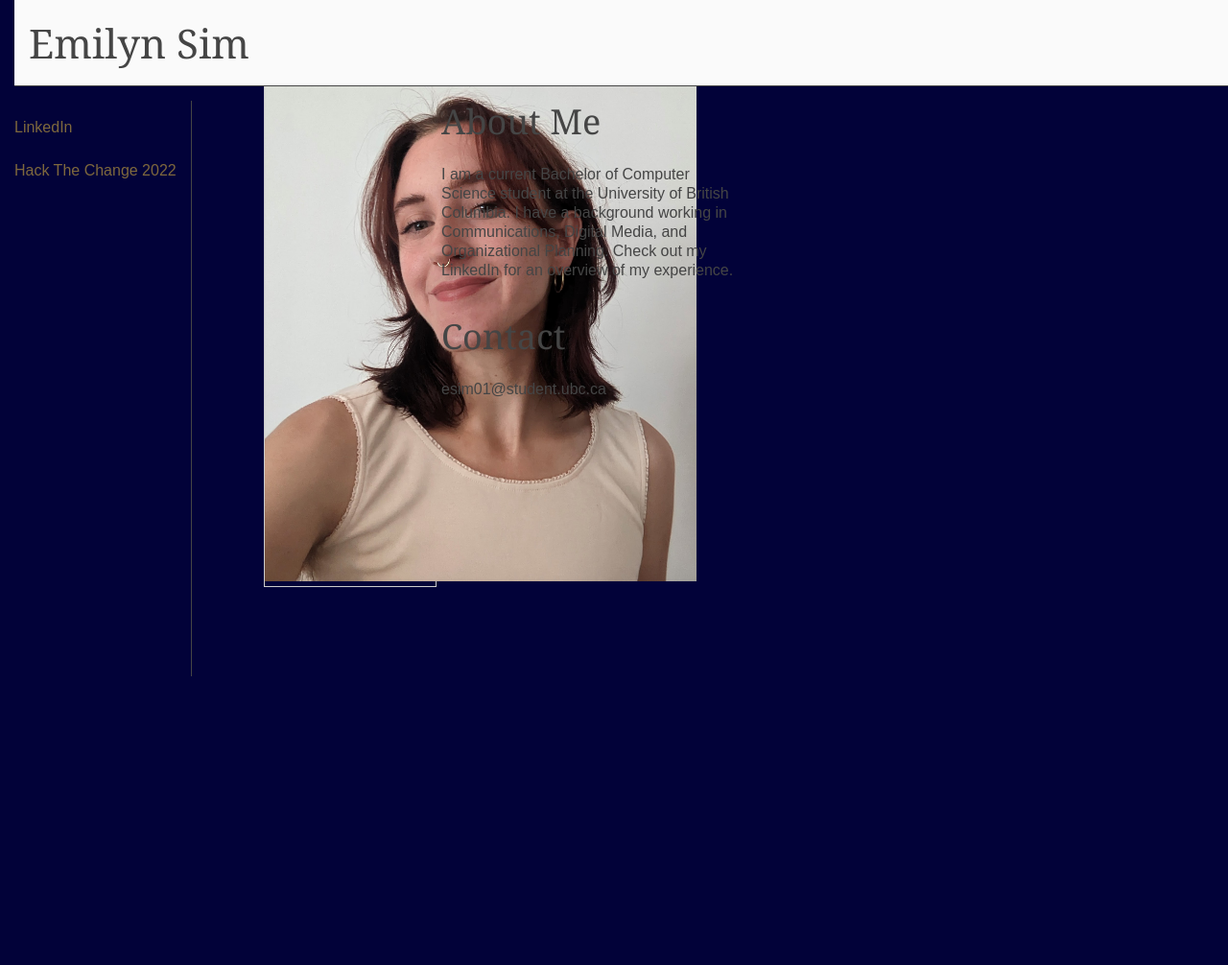
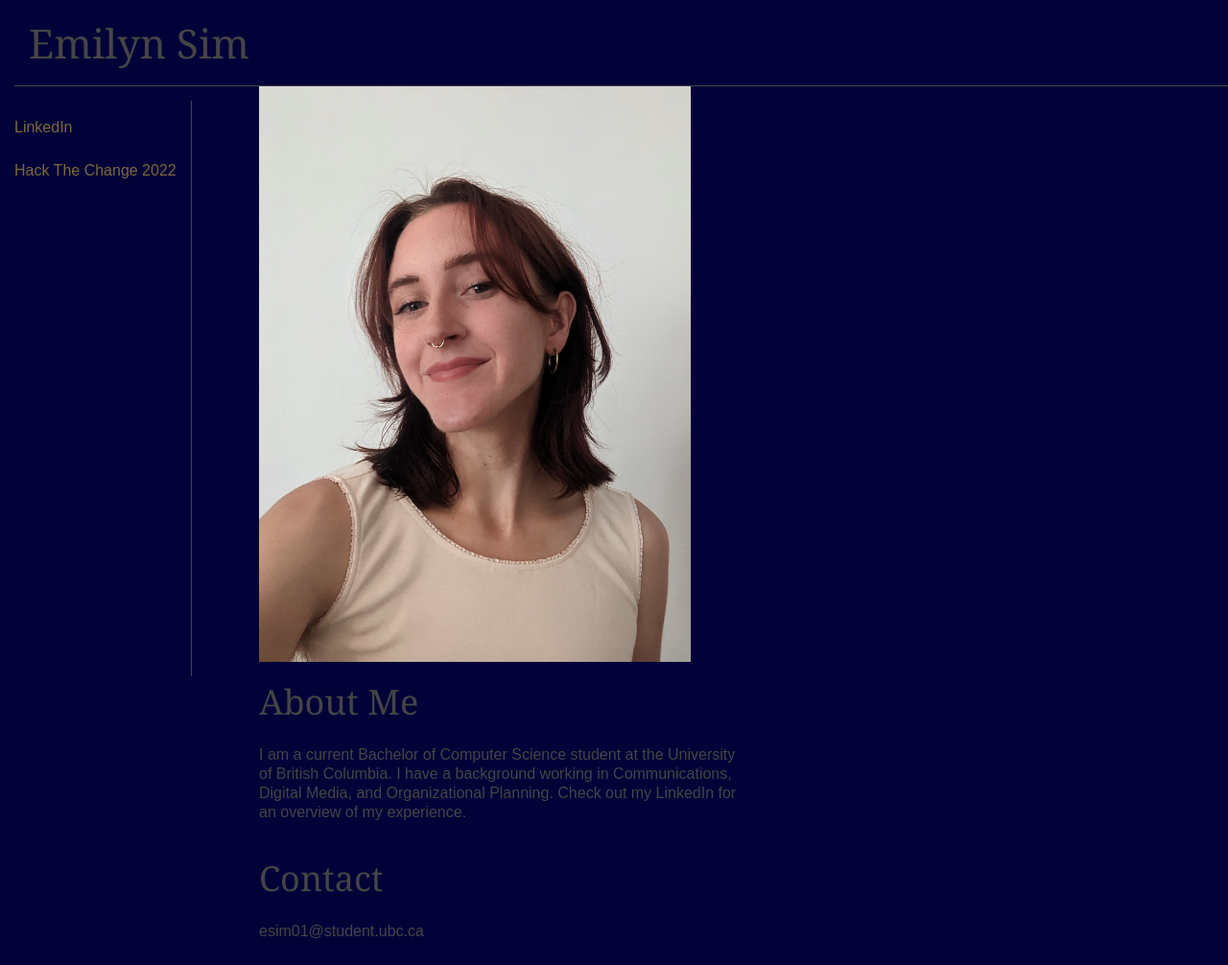
Before and after one commit to em-il-yn/em-il-yn.github.io, a plain HTML site: page index.html in a window 1280 px wide. Shown: the whole page at 96% size. Before the commit the page ends 800 px from the top, so only its background shows below. Drawn offline with Linux system fonts and the light colour scheme.

Commit message:
trying to fix picture

```diff
--- a/main.css
+++ b/main.css
@@ -64,10 +64,7 @@ body {
 }
 
 div.gallery {
-    margin: 5px;
-    border: 1px solid #ccc;
-    float: left;
-    width: 180px;
+    display: block;
   }
 
 * {
@@ -90,7 +87,7 @@ h1 {
     width: 100%;
     height: 9rem;
     border-bottom: 1px solid rgb(69, 69, 69);
-    background-color: #fafafa;
+    background-color: #020239;
 
     font-family: Cambria, Cochin, Georgia, Times, 'Times New Roman', serif;
     font-size: 4.2rem;
```
